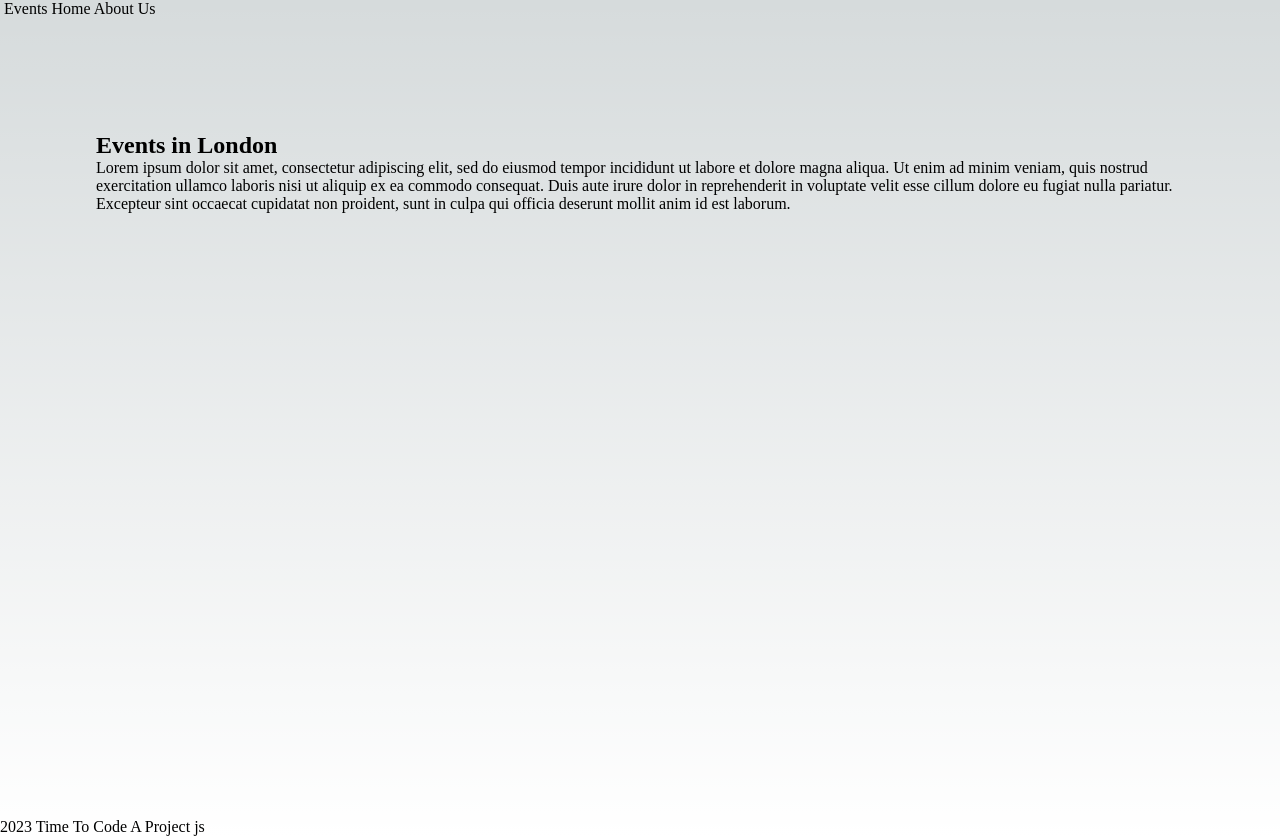
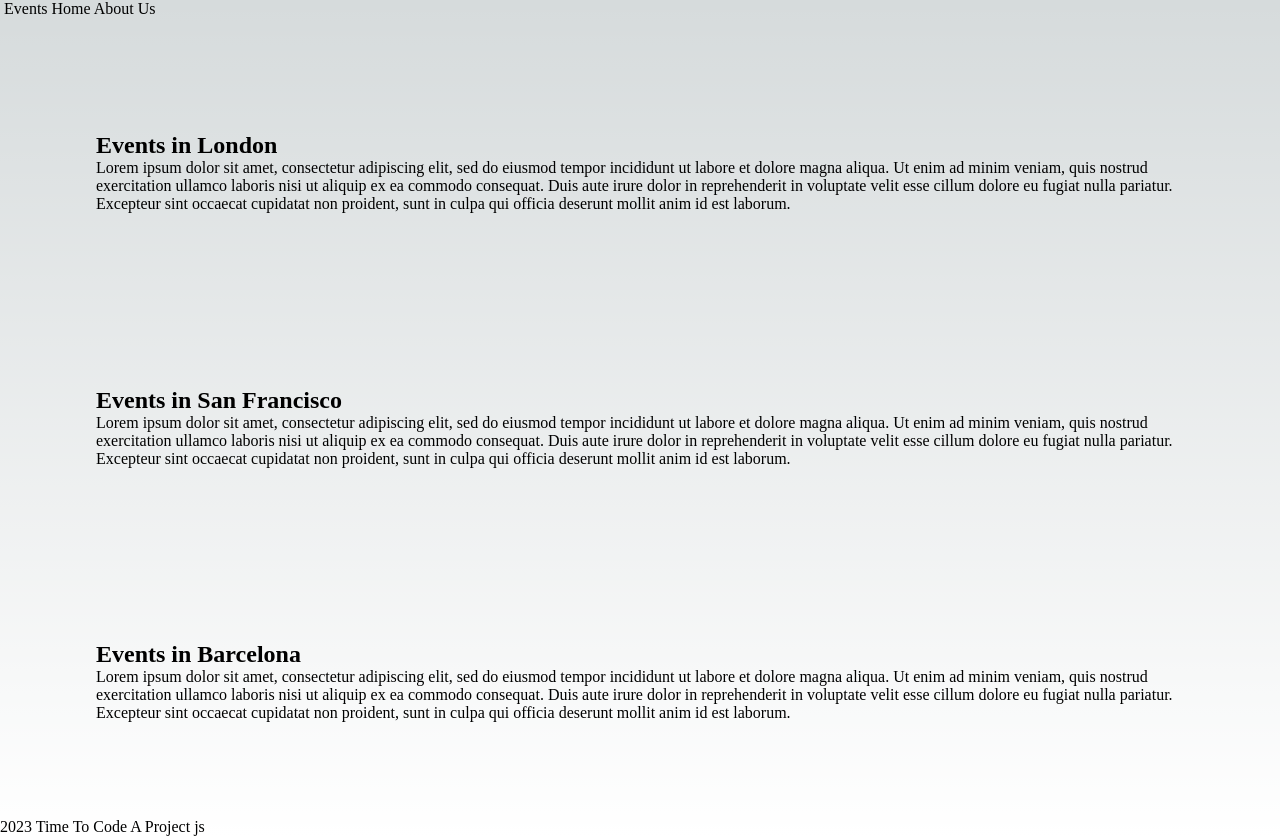
Before and after one commit to ftitus/events_app, a Next.js app: page / in a window 1280 px wide. Built offline with nearby package versions, Linux system fonts and the light colour scheme.

Commit message:
Create 3 cities

```diff
--- a/src/pages/index.js
+++ b/src/pages/index.js
@@ -25,7 +25,7 @@
       </header>
 
       <main className={styles.main}>
-        <div>
+        <a href="">
           <img />
           <h2> Events in London</h2>
           <p>
@@ -37,7 +37,33 @@
             pariatur. Excepteur sint occaecat cupidatat non proident, sunt in
             culpa qui officia deserunt mollit anim id est laborum.
           </p>
-        </div>
+        </a>
+        <a href="">
+          <img />
+          <h2> Events in San Francisco</h2>
+          <p>
+            Lorem ipsum dolor sit amet, consectetur adipiscing elit, sed do
+            eiusmod tempor incididunt ut labore et dolore magna aliqua. Ut enim
+            ad minim veniam, quis nostrud exercitation ullamco laboris nisi ut
+            aliquip ex ea commodo consequat. Duis aute irure dolor in
+            reprehenderit in voluptate velit esse cillum dolore eu fugiat nulla
+            pariatur. Excepteur sint occaecat cupidatat non proident, sunt in
+            culpa qui officia deserunt mollit anim id est laborum.
+          </p>
+        </a>
+        <a href="">
+          <img />
+          <h2> Events in Barcelona</h2>
+          <p>
+            Lorem ipsum dolor sit amet, consectetur adipiscing elit, sed do
+            eiusmod tempor incididunt ut labore et dolore magna aliqua. Ut enim
+            ad minim veniam, quis nostrud exercitation ullamco laboris nisi ut
+            aliquip ex ea commodo consequat. Duis aute irure dolor in
+            reprehenderit in voluptate velit esse cillum dolore eu fugiat nulla
+            pariatur. Excepteur sint occaecat cupidatat non proident, sunt in
+            culpa qui officia deserunt mollit anim id est laborum.
+          </p>
+        </a>
       </main>
       <footer className={styles.footer}>
         <p> 2023 Time To Code A Project js</p>
```
